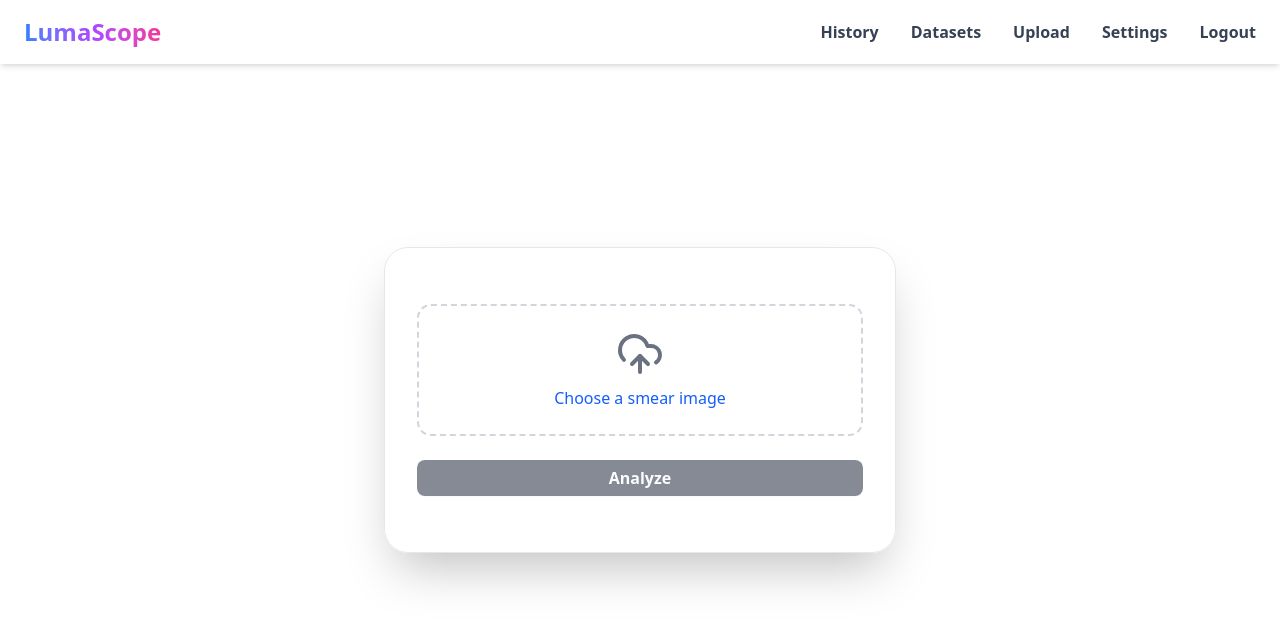
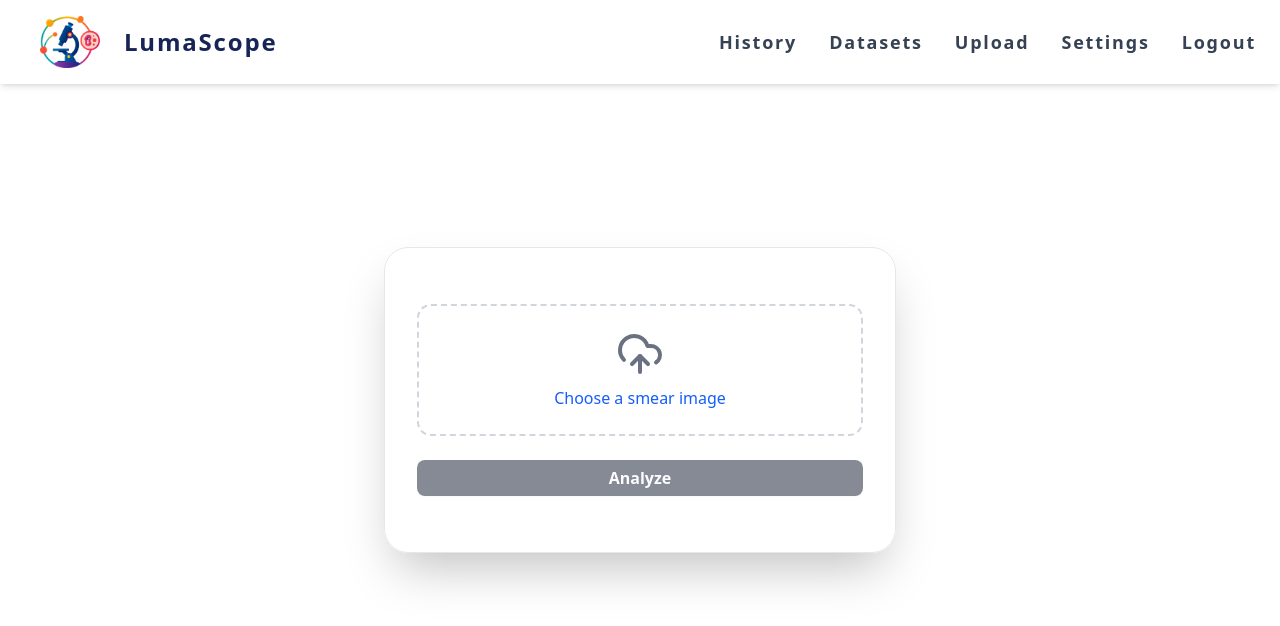
Before and after one commit to richardwaters9049/LumaScope, a Next.js app in the folder frontend/: page /dashboard in a window 1280 px wide. Shown: the top 626 px of the page. Built offline with nearby package versions, Linux system fonts and the light colour scheme; sample sign-in values are in the browser's storage.

Commit message:
style changes

```diff
--- a/frontend/components/Navbar.tsx
+++ b/frontend/components/Navbar.tsx
@@ -7,6 +7,8 @@ import Link from 'next/link';
 import { usePathname, useRouter } from 'next/navigation';
 import { Button } from '@/components/ui/button';
 import { toast } from 'sonner';
+import LumaLogo from "@/public/images/luma-logo-4.png";
+import Image from "next/image";
 
 const navLinks = [
     { name: 'History', href: '/history' },
@@ -49,22 +51,30 @@ export function Navbar() {
             className="w-full fixed top-0 z-50 backdrop-blur-md bg-white/70 dark:bg-gray-950/70 shadow-md"
         >
             <div className="max-w-7xl mx-auto flex items-center justify-between px-6 py-4">
-                <div className="flex items-center gap-4">
+                <div className="flex items-center justify-center gap-6 text-lg text-center px-4 tracking-widest">
+
+                    <Image
+                        src={LumaLogo}
+                        alt="LumaScope Logo"
+                        width={60}
+                        height={60}
+                        priority
+                    />
                     <Link
                         href="/"
-                        className="text-2xl font-extrabold bg-gradient-to-r from-blue-500 via-purple-500 to-pink-500 bg-clip-text text-transparent"
+                        className="text-2xl font-semibold text-blue-950 dark:text-white"
                     >
                         LumaScope
                     </Link>
                     {fullName && (
-                        <span className="text-sm font-semibold text-gray-700 dark:text-gray-300">
+                        <span className="font-semibold text-gray-700 dark:text-gray-300 hidden lg:inline">
                             Welcome, {fullName}
                         </span>
                     )}
                 </div>
 
                 {/* Desktop links */}
-                <nav className="hidden md:flex space-x-8">
+                <nav className="hidden md:flex space-x-8 text-lg tracking-widest">
                     {navLinks.map((link, index) => {
                         const isActive = pathname === link.href;
                         return (
```
